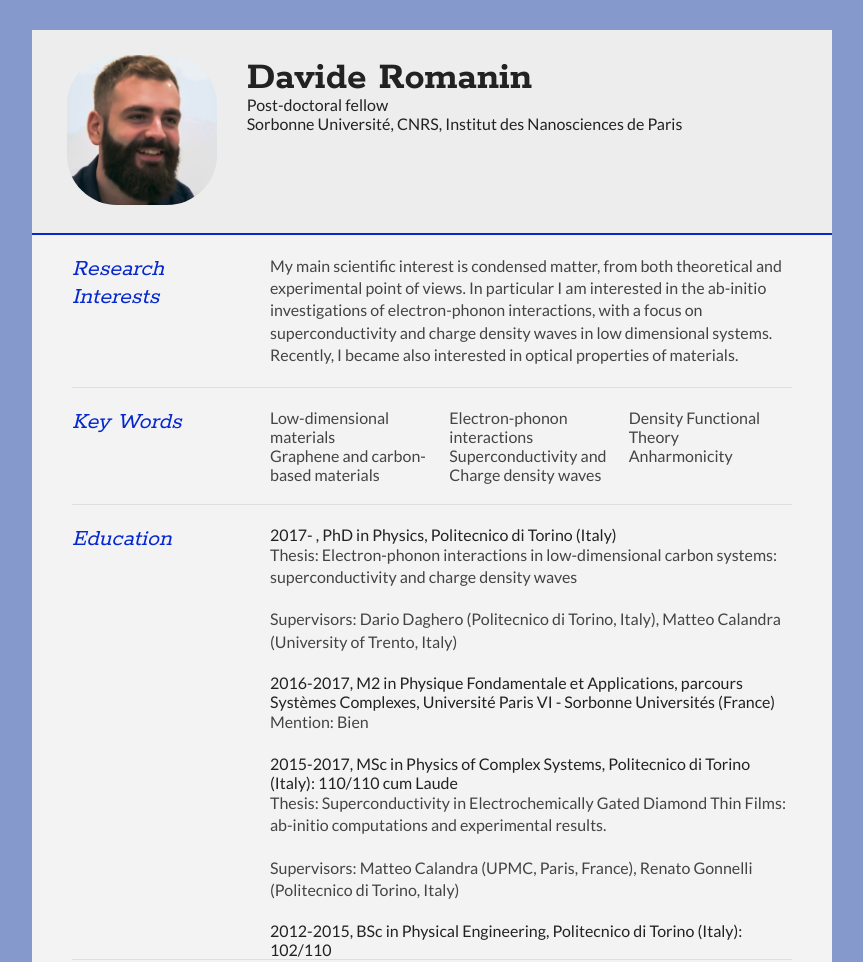
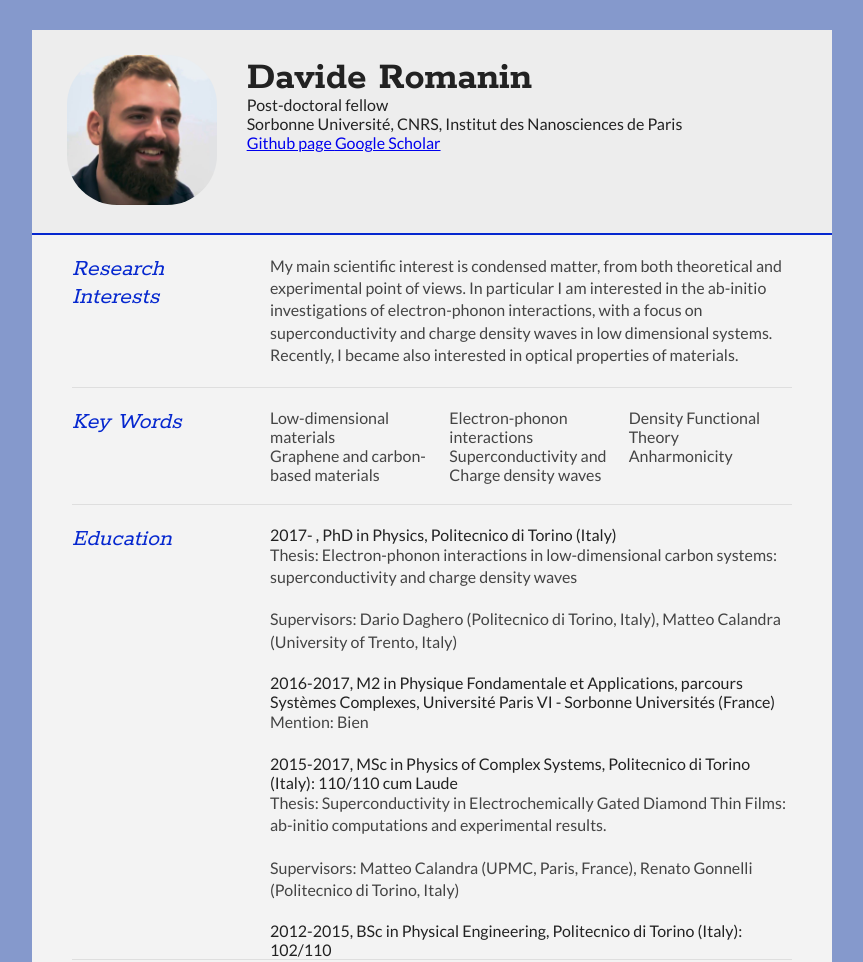
Before and after one commit to DromaninCM/dromanin.github.io, a plain HTML site: page index.html in a window 1280 px wide. Shown: the top 962 px of the page, without its empty margins (208-1071 px from the left). Drawn offline with Linux system fonts and the light colour scheme.

Commit message:
Add files via upload

```diff
--- a/index.html
+++ b/index.html
@@ -9,9 +9,6 @@
 <link type="text/css" rel="stylesheet" href="/style.css">
 <link href='http://fonts.googleapis.com/css?family=Rokkitt:400,700|Lato:400,300' rel='stylesheet' type='text/css'>
 
-<!--[if lt IE 9]>
-<script src="//html5shiv.googlecode.com/svn/trunk/html5.js"></script>
-<![endif]-->
 </head>
 <body id="top">
 <div id="cv" class="instaFade">
@@ -24,7 +21,8 @@
 			<h1 class="quickFade delayTwo">Davide Romanin</h1>
 			<h3 class="quickFade delayTwo">Post-doctoral fellow</h3>
 			<h3 class="quickFade delayTwo">Sorbonne Université, CNRS, Institut des Nanosciences de Paris</h3>
-
+			<a href="https://github.com/DromaninCM"> Github page </a>
+			<a href="https://scholar.google.it/citations?user=0U81UJ8AAAAJ&hl=it"> Google Scholar </a>
 		</div>
 
 		<div class="clear"></div>
```
